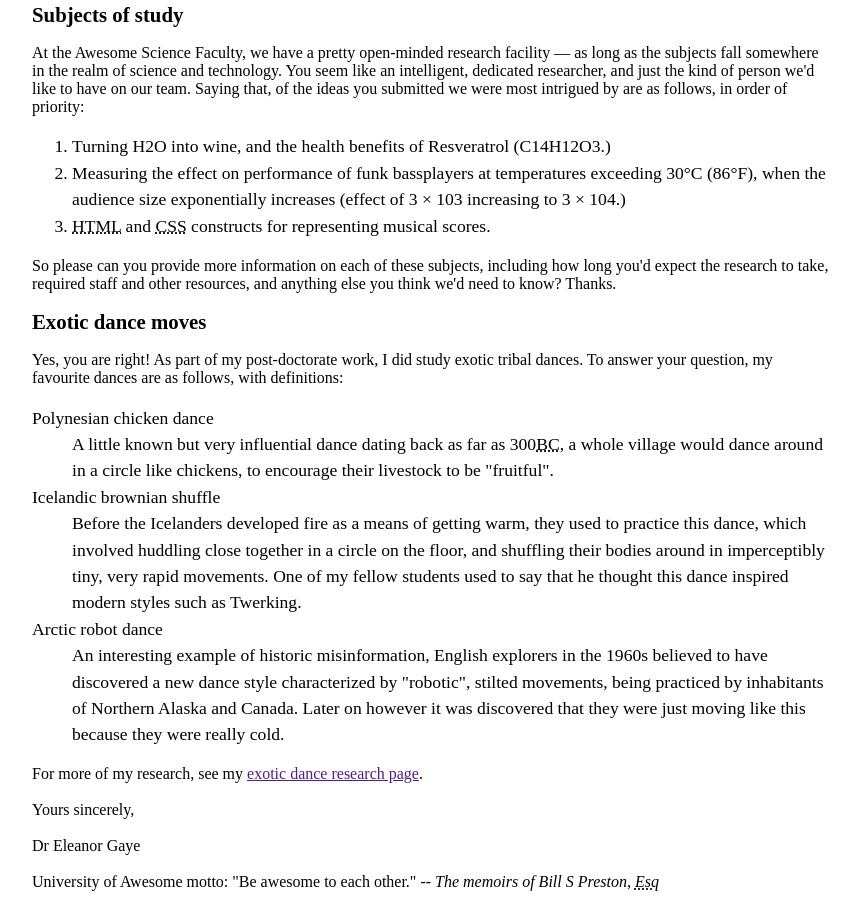
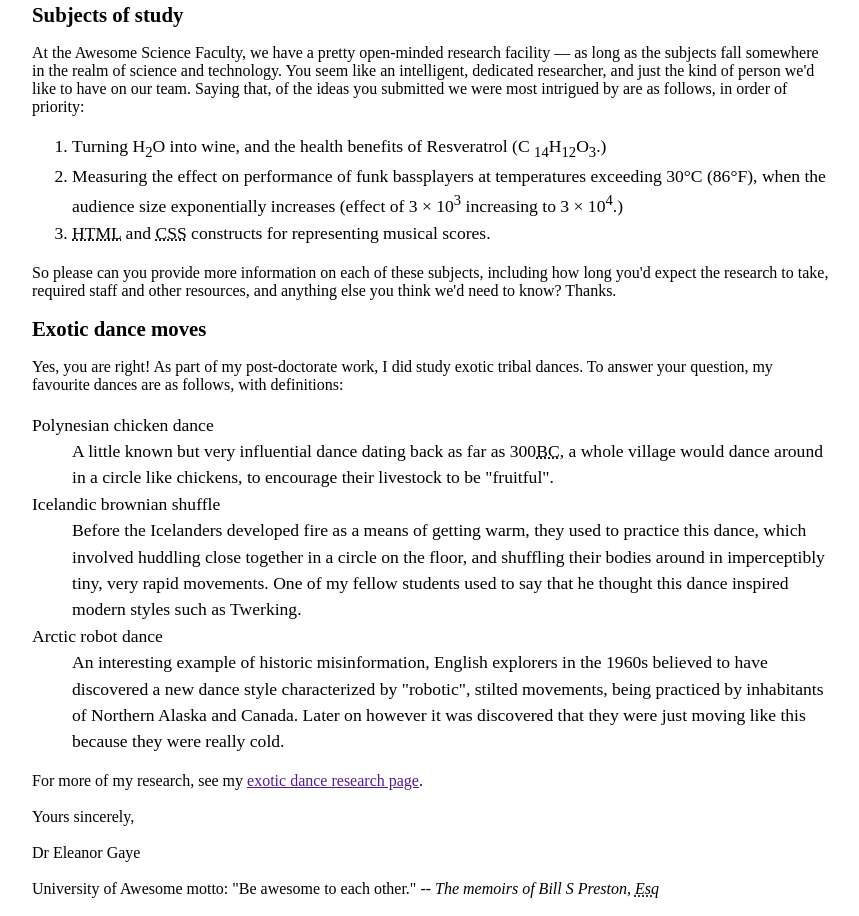
Before and after one commit to shreyas-a-s/marking-up-a-letter, a plain HTML site: page index.html in a window 1280 px wide. Shown: the part 787-1703 px from the top of the page, without its empty margins (208-1067 px from the left). Drawn offline with Linux system fonts and the light colour scheme.

Commit message:
feat(inline semantics): Mark six sub/superscripts appropriately

```diff
--- a/index.html
+++ b/index.html
@@ -57,9 +57,9 @@
     Saying that, of the ideas you submitted we were most intrigued by are as follows, in order of priority:
     <br>
     <ol>
-      <li>Turning H2O into wine, and the health benefits of Resveratrol (C14H12O3.)</li>
+      <li>Turning H<sub>2</sub>O into wine, and the health benefits of Resveratrol (C <sub>14</sub>H<sub>12</sub>O<sub>3</sub>.)</li>
       <li>Measuring the effect on performance of funk bassplayers at temperatures exceeding 30°C (86°F),
-        when the audience size exponentially increases (effect of 3 × 103 increasing to 3 × 104.)</li>
+        when the audience size exponentially increases (effect of 3 × 10<sup>3</sup> increasing to 3 × 10<sup>4</sup>.)</li>
       <li><abbr title="HyperText Markup Language">HTML</abbr> and <abbr title="Cascading Style Sheets">CSS</abbr> constructs for representing musical scores.</li>
     </ol>
     So please can you provide more information on each of these subjects, including how long you'd expect the research to take, required staff and other resources, and anything else you think we'd need to know? Thanks.
```
